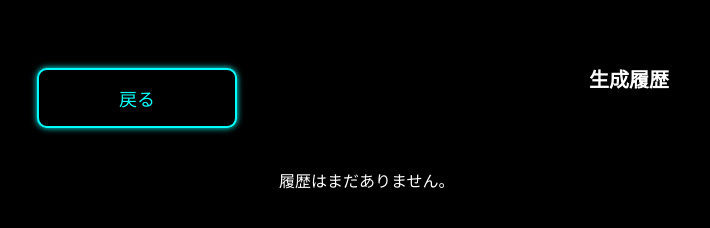
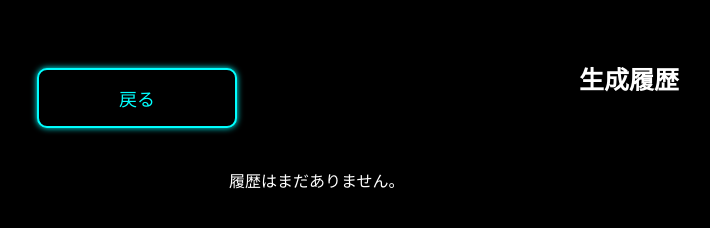
Before and after one commit to ryumayotoboshi-debug/City_Generater, a plain HTML site: page history.html in a window 1280 px wide. Shown: the whole page, without its empty margins (11-721 px from the left). Drawn offline with Linux system fonts and the light colour scheme.

Commit message:
history.html を更新

```diff
--- a/history.html
+++ b/history.html
@@ -43,7 +43,7 @@ h1{
 
 text-align:center;
 margin:0;
-font-size:20px;
+font-size:25px;
 
 }
 
@@ -99,7 +99,7 @@ gap:20px;
 .card-col{
 width:48%;
 padding-left:12px;
-font-size:25px;
+font-size:30px;
 line-height:1.6;
 }
 
@@ -180,7 +180,7 @@ transform:scale(0.99);
 
 #historyContainer{
 
-max-width:700px;
+max-width:800px;
 
 margin-left:auto;
 margin-right:auto;
```
